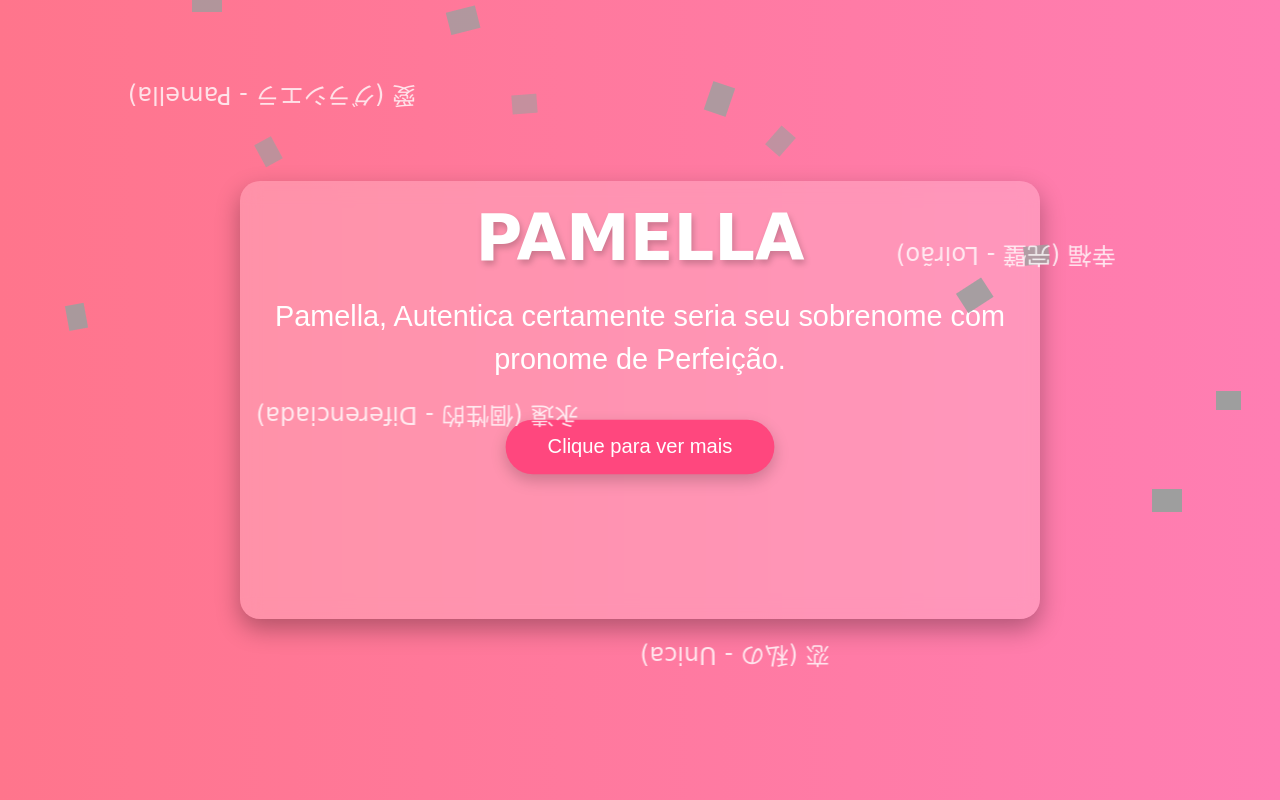
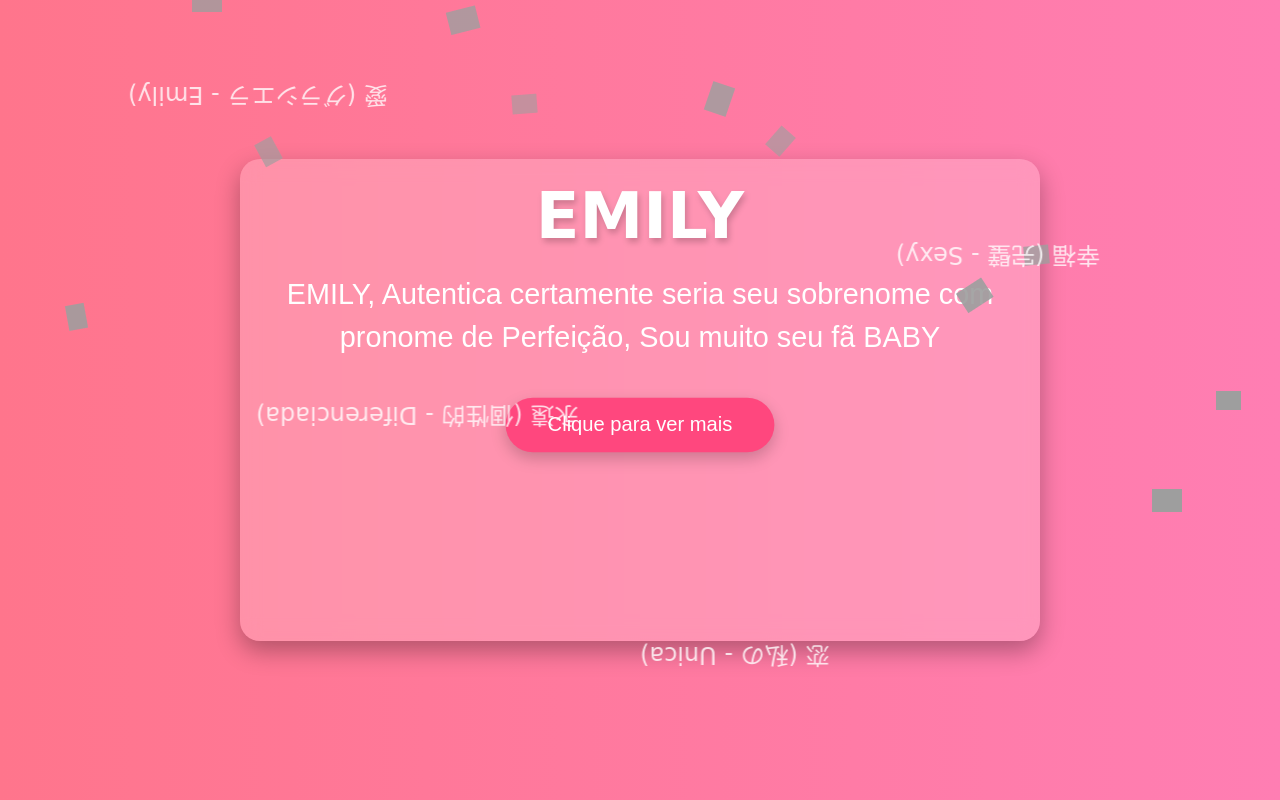
Before and after one commit to Danrley13/Graci, a plain HTML site: page index.html in a window 1280 px wide. Drawn offline with Linux system fonts and the light colour scheme; grey boxes are pictures that could not be loaded.

Commit message:
Update index.html

```diff
--- a/index.html
+++ b/index.html
@@ -3,7 +3,7 @@
 <head>
     <meta charset="UTF-8">
     <meta name="viewport" content="width=device-width, initial-scale=1.0">
-    <title>PAAM</title>
+    <title>EMY</title>
     <style>
         * {
             margin: 0;
@@ -207,10 +207,10 @@
 
     <!-- Container principal com a homenagem -->
     <div class="container">
-        <h1>PAMELLA</h1>
-        <p>Pamella, Autentica certamente seria seu sobrenome com pronome de Perfeição.</p>
+        <h1>EMILY</h1>
+        <p>EMILY, Autentica certamente seria seu sobrenome com pronome de Perfeição, Sou muito seu fã BABY</p>
         <button onclick="mostrarMensagem()">Clique para ver mais</button>
-        <p id="mensagem" class="hidden"> Pam, Te vi somente uma vez... Virie fã numero 01, me passa seu wpp rs </p>
+        <p id="mensagem" class="hidden"> Emy, (BUNITA,CHEIROSA,GOSTOSA,ESTILOSA,UMA OBRA DIVINA PISANDO SOBRE A TERRA) Quinta VOU TE BUSCAR VIU ? rs </p>
     </div>
 
     <!-- Corações flutuantes -->
@@ -222,9 +222,9 @@
     <div class="heart heart-6"></div>
 
     <!-- Letras japonesas flutuando -->
-    <div class="japanese-text japanese-text-1">愛 (グラシエラ - Pamella)</div>
+    <div class="japanese-text japanese-text-1">愛 (グラシエラ - Emily)</div>
     <div class="japanese-text japanese-text-2">永遠 (個性的 - Diferenciada)</div>
-    <div class="japanese-text japanese-text-3">幸福 (完璧 - Loirão)</div>
+    <div class="japanese-text japanese-text-3">幸福 (完璧 - Sexy)</div>
     <div class="japanese-text japanese-text-4">恋 (私の - Unica)</div>
 
     <!-- Balões flutuantes -->
```
